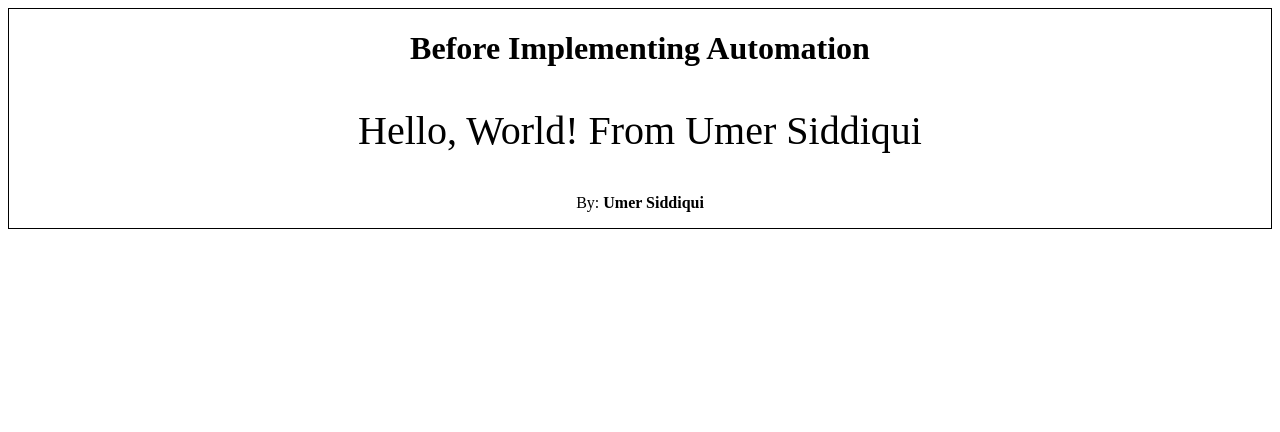
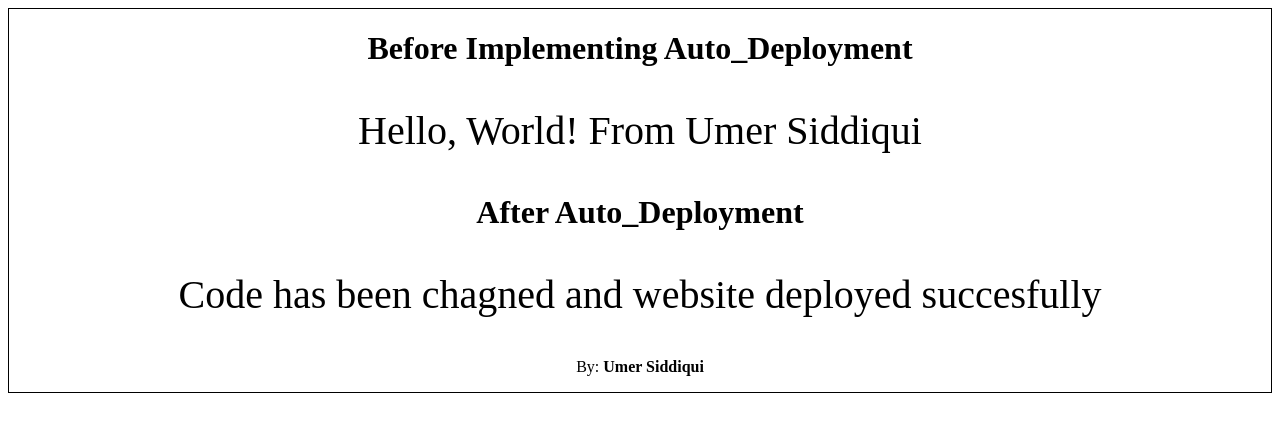
Before and after one commit to umersiddz/PIAIC-Bootcamp2020, a plain HTML site: page index.html in a window 1280 px wide. Drawn offline with Linux system fonts and the light colour scheme.

Commit message:
auto_deployed

```diff
--- a/index.html
+++ b/index.html
@@ -9,10 +9,13 @@
 <body>
 
 <div class="main">
-    <h1>Before Implementing Automation</h1>
+    <h1>Before Implementing Auto_Deployment</h1>
 
     <p class="main1">Hello, World! From Umer Siddiqui</p>
 
+    <h1>After Auto_Deployment</h1>
+
+    <p class="main1">Code has been chagned and website deployed succesfully</p>
 
     <p>By: <b> Umer Siddiqui</b></p>
 
```
